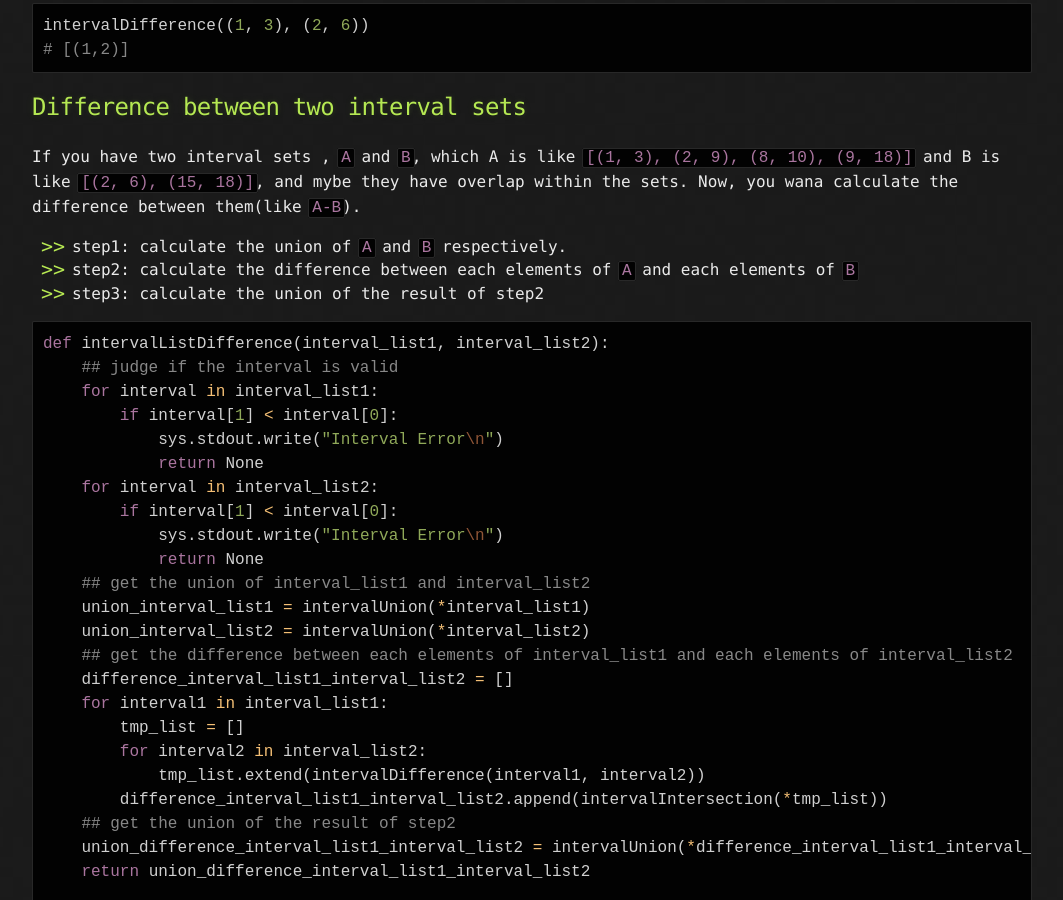
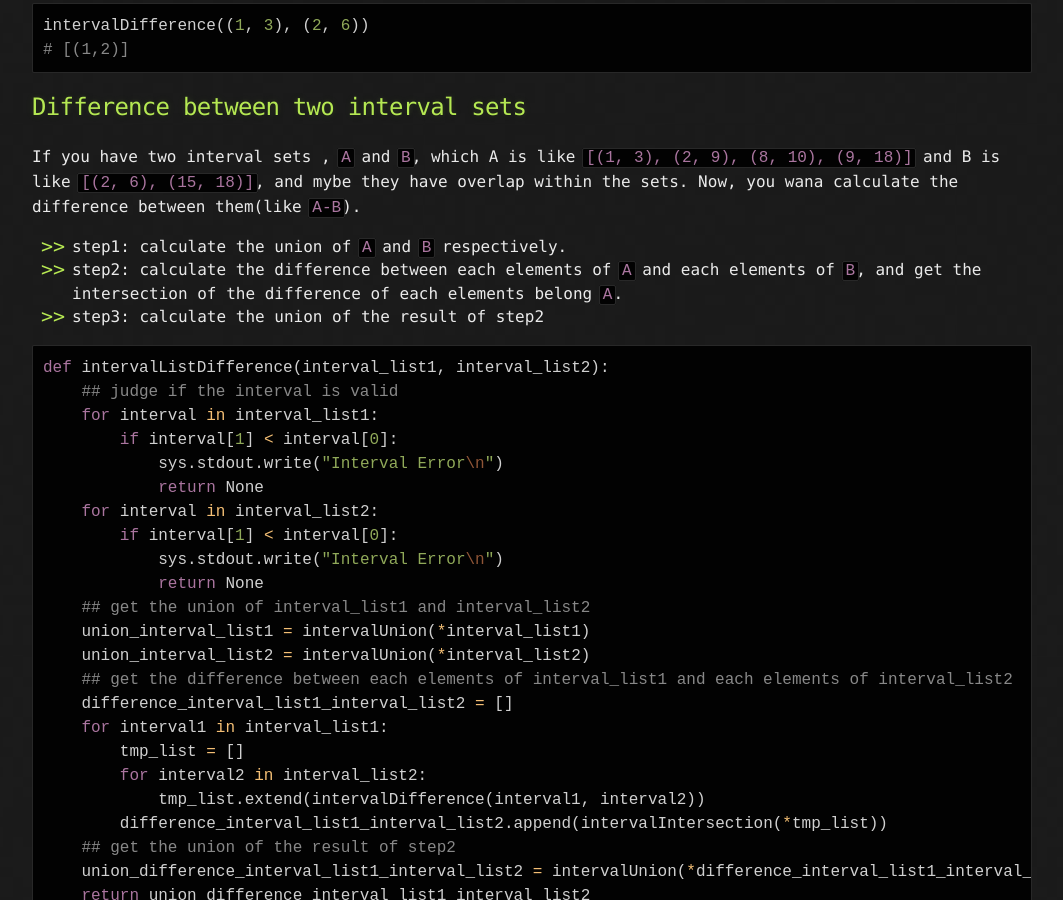
Before and after one commit to fengcong3/en.define.github.io, a Jekyll site: the page built from _posts/2022-05-23-How-to-Calculate-Intersection-Union-And-Difference-of-Intervals.md, in a window 1280 px wide and 900 px high, scrolled down 4132 px. Shown: the whole window, without its empty margins (108-1171 px from the left). Built offline with Jekyll 4.4.1, drawn with Linux system fonts in a browser that asks for light colours.

Commit message:
modify some error

````diff
--- a/_posts/2022-05-23-How-to-Calculate-Intersection-Union-And-Difference-of-Intervals.md
+++ b/_posts/2022-05-23-How-to-Calculate-Intersection-Union-And-Difference-of-Intervals.md
@@ -176,7 +176,7 @@ If you have two interval sets , `A` and `B`, which A is like `[(1, 3), (2, 9), (
 Now, you wana calculate the difference between them(like `A-B`).
 
 * step1: calculate the union of `A` and `B` respectively.
-* step2: calculate the difference between each elements of `A` and each elements of `B`
+* step2: calculate the difference between each elements of `A` and each elements of `B`, and get the intersection of the difference of each elements belong  `A`.
 * step3: calculate the union of the result of step2
 
 ```python
````
